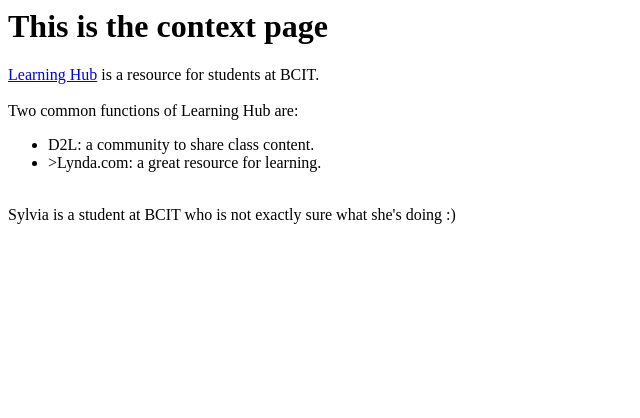
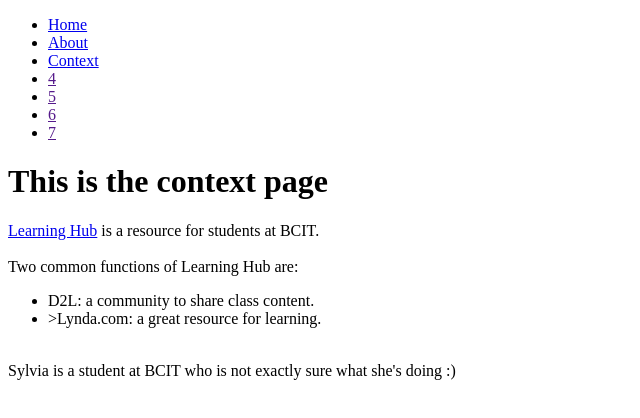
Before and after one commit to rockymalubay/Inclass, a plain HTML site: page context.html in a window 1280 px wide. Shown: the whole page, without its empty margins (0-640 px from the left). Drawn offline with Linux system fonts and the light colour scheme.

Commit message:
added menu

```diff
--- a/context.html
+++ b/context.html
@@ -1,6 +1,21 @@
-<h1>This is the context page</h1>
+<!DOCTYPE html>
+<html lang="en">
+<head>
+ <link rel="stylesheet" href="context.css" />
+</head>
+
 
 <body>
+    <ul>
+				<li><a href="Index.html">Home</a></li>
+				<li><a href="About.html">About</a></li>
+				<li><a href="context.html">Context</a></li>
+				<li><a href="">4</a></li>
+				<li><a href="">5</a></li>
+				<li><a href="">6</a></li>
+				<li><a href="">7</a></li>
+			  </ul>
+  <h1>This is the context page</h1>
   <p>
     <a href="learn.bcit.ca">Learning Hub</a> is a resource for students at BCIT.
     <br><br>
@@ -14,3 +29,4 @@
     Sylvia is a student at BCIT who is not exactly sure what she's doing  :)
   </p>
 </body>
+</html>
```
Also changed, not shown: Index.html (+1 -1 lines), about.html (+1 -1 lines).
